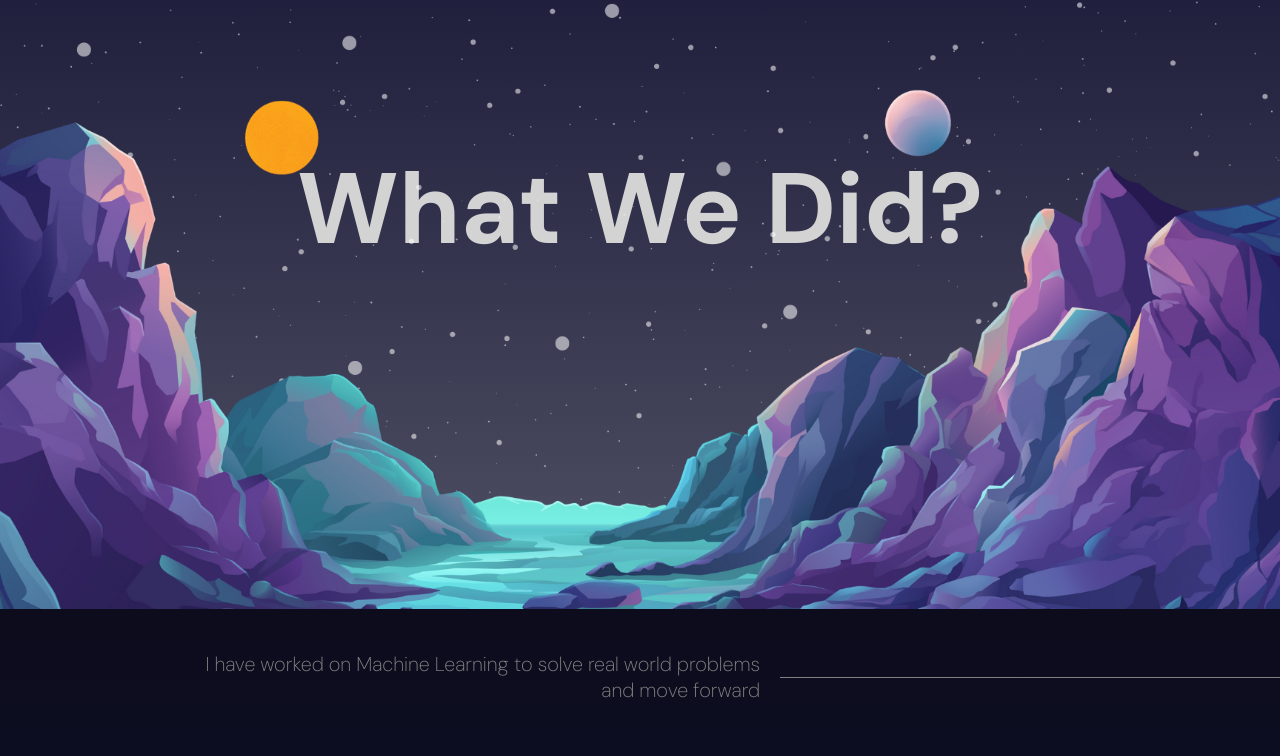
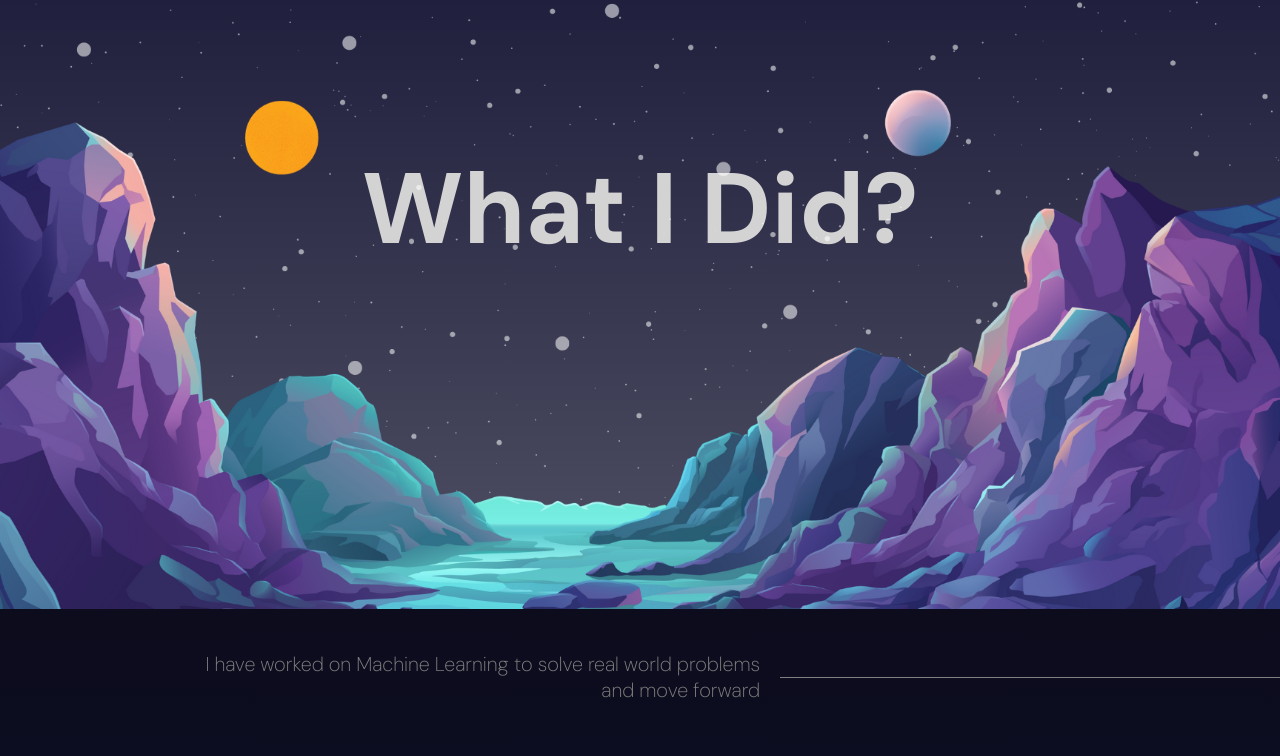
Before and after one commit to amogh18t/portfolio, a React (Vite) app: page / in a window 1280 px wide. Shown: the part 991-1747 px from the top of the page. Built offline with nearby package versions, Linux system fonts and the light colour scheme.

Commit message:
Updated Parallax

```diff
--- a/src/components/parallax/Parallax.jsx
+++ b/src/components/parallax/Parallax.jsx
@@ -25,7 +25,7 @@ const Parallax = ({ type }) => {
       }}
     >
       <motion.h1 style={{ y: yText }}>
-        {type === "services" ? "What We Do?" : "What We Did?"}
+        {type === "services" ? "What I Do?" : "What I Did?"}
       </motion.h1>
       <motion.div className="mountains"></motion.div>
       <motion.div
```
